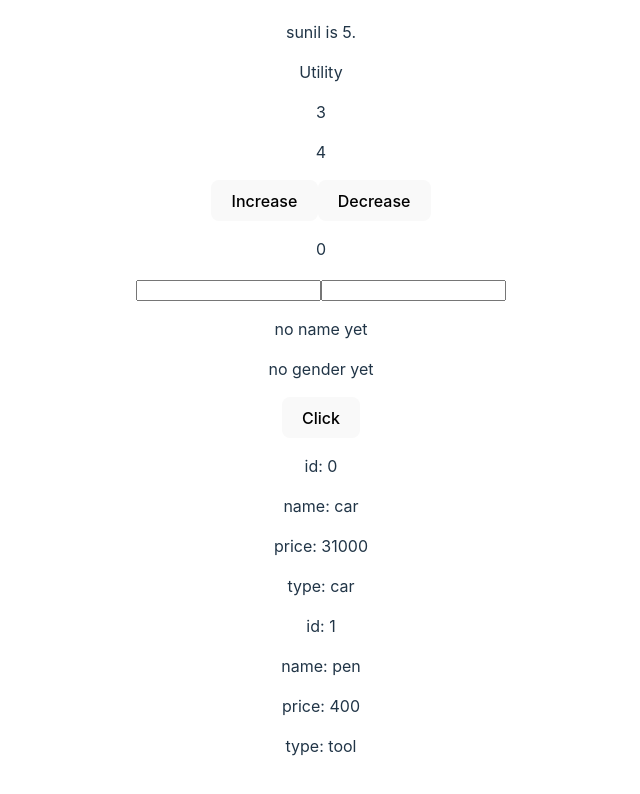
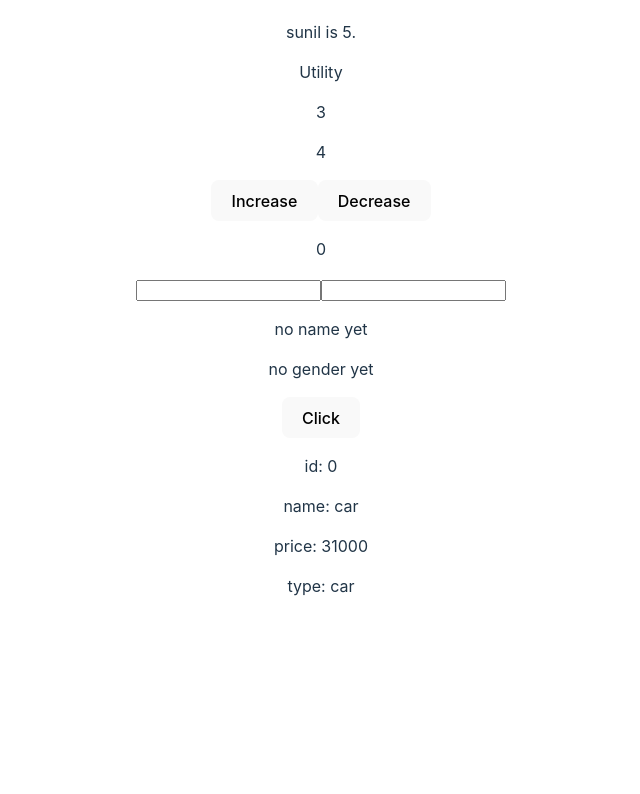
Before and after one commit to SunilPark1129/typescriptgit, a React (Vite) app: page / in a window 1280 px wide. Shown: the part 508-1302 px from the top of the page, without its empty margins (319-959 px from the left). After the commit the page ends 1154 px from the top, so only its background shows below. Built offline with nearby package versions, Linux system fonts and the light colour scheme.

Commit message:
reset head 3

```diff
--- a/src/components/GitTrain.tsx
+++ b/src/components/GitTrain.tsx
@@ -13,13 +13,6 @@ export default function GitTrain() {
     type: "car",
   };
 
-   const unit2: Units = {
-    id: 1,
-    name: "pen",
-    price: 400,
-    type: "tool",
-  };
-
   console.log(unit);
 
   return (
@@ -27,9 +20,6 @@ export default function GitTrain() {
       {Object.entries(unit).map(([key, value]) => (
         <p key={key}>{`${key}: ${value}`}</p>
       ))}
-      {Object.entries(unit2).map(([key, value]) => (
-        <p key={key}>{`${key}: ${value}`}</p>
-      ))}
     </div>
   );
 }
```
